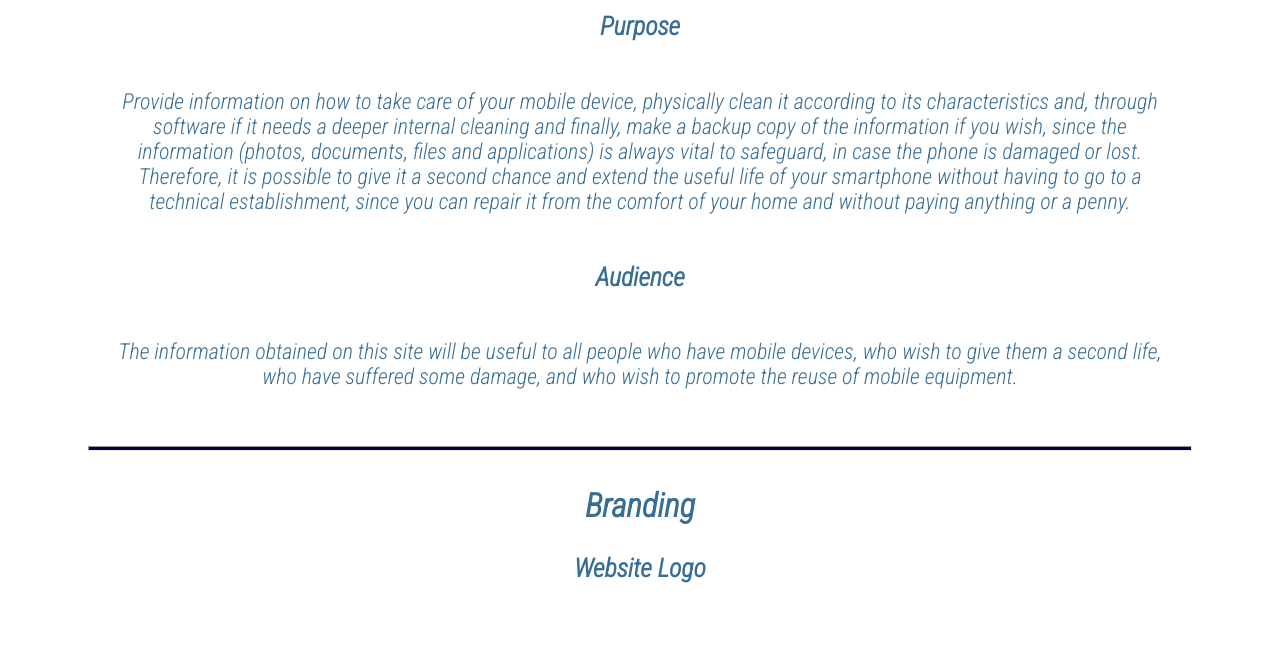
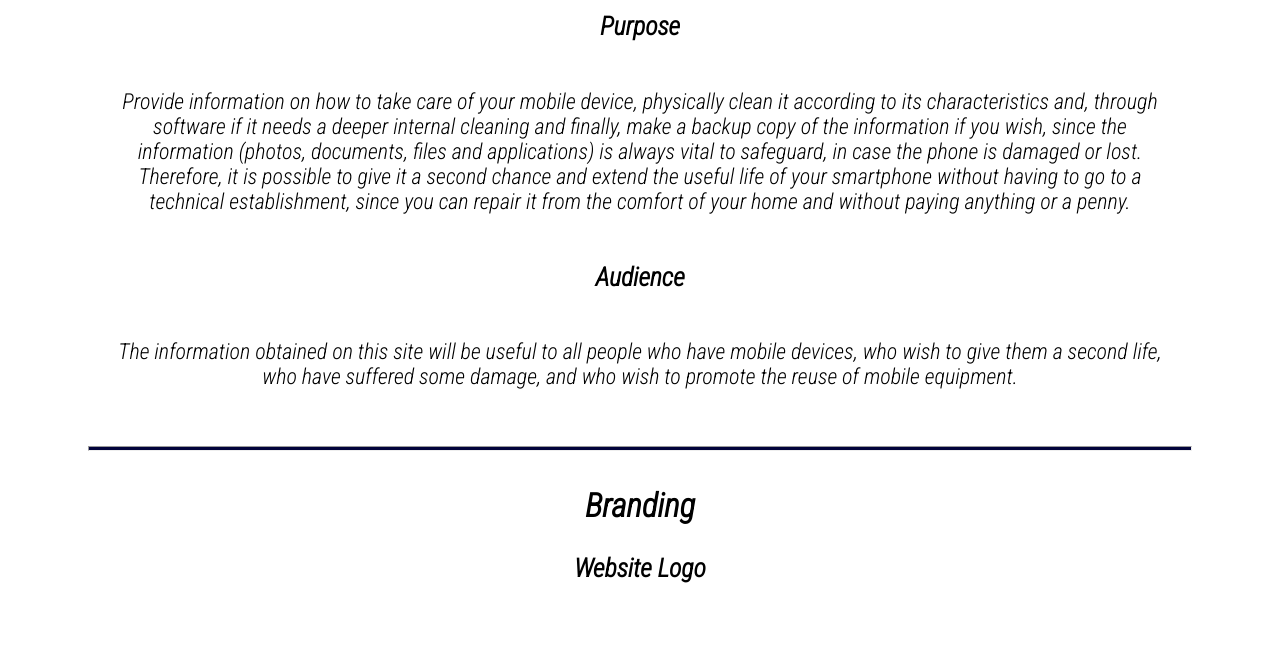
Before and after one commit to OMoncada/mobile_at_home.github.io, a plain HTML site: page site-plan.html in a window 1280 px wide. Shown: the part 506-1158 px from the top of the page. Drawn offline with Linux system fonts and the light colour scheme.

Commit message:
Update site-plan.css

```diff
--- a/site-plan.css
+++ b/site-plan.css
@@ -15,9 +15,9 @@ Fonts are separated by a | */
   --paragraph-font: 'Libre Baskerville', serif, arial;
 
   /* these colors below should be chosen from among your palette colors above */
-  --headline-color-on-white: #396E94;  /* headlines on a white background */
+  --headline-color-on-white: #000000;  /* headlines on a white background */
   --headline-color-on-color: white; /* headlines on a colored background */
-  --paragraph-color-on-white: #396E94; /* paragraph text on a white background */
+  --paragraph-color-on-white: #000000; /* paragraph text on a white background */
   --paragraph-color-on-color: white; /* paragraph text on a colored background */
   --paragraph-background-color: #396E94  ;
   --nav-link-color: #FFFFFF;
```
